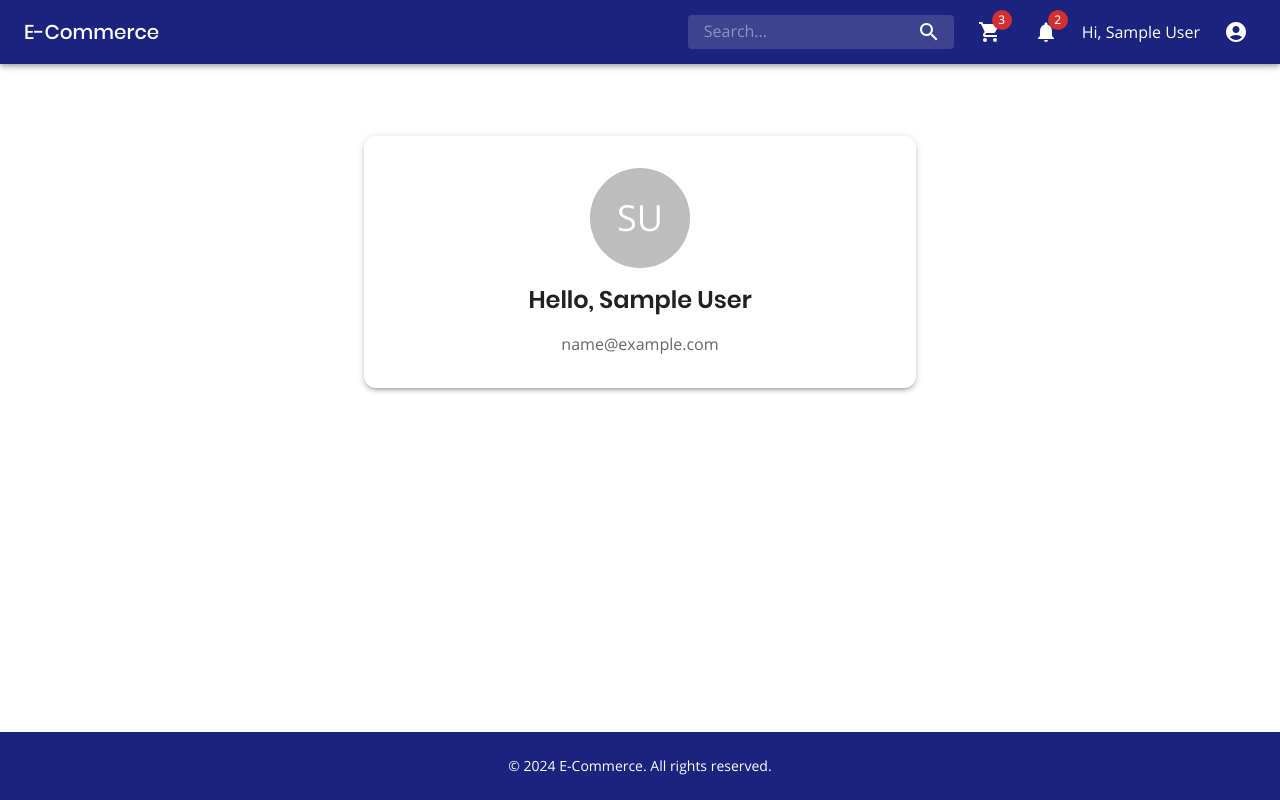
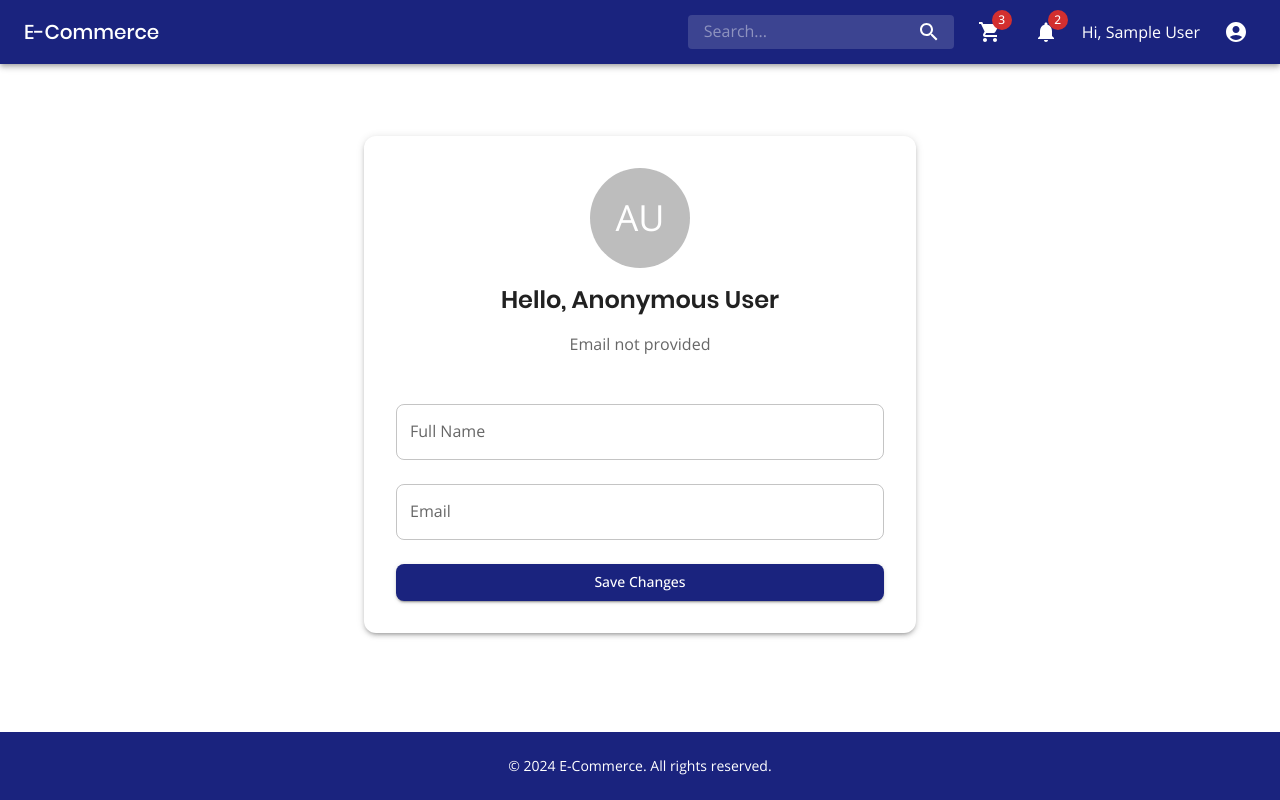
Before and after one commit to Nizarmw/E-Commerce, a React (Vite) app in the folder front-end/: page /profile in a window 1280 px wide. Built offline with nearby package versions, Linux system fonts and the light colour scheme; no server answers; sample sign-in values are in the browser's storage; a web font is replaced by a local one.

Commit message:
halaman profile dan update user

```diff
--- a/front-end/src/pages/public/Profile.jsx
+++ b/front-end/src/pages/public/Profile.jsx
@@ -7,16 +7,19 @@ import {
   Avatar,
   Paper,
   Stack,
+  TextField,
+  Button,
+  Alert,
 } from "@mui/material";
 import api from "../../services/api";
-import { use } from "react";
 import { getUserInfo, isAuthenticated } from "../../utils/auth";
 import { useNavigate } from "react-router-dom";
 
 const Profile = () => {
-  const userInfo = getUserInfo();
-  const [user, setUser] = useState({});
   const navigate = useNavigate();
+  const [user, setUser] = useState({ name: "", email: "" });
+  const [formData, setFormData] = useState({ name: "", email: "" });
+  const [successMessage, setSuccessMessage] = useState("");
 
   useEffect(() => {
     if (!isAuthenticated()) {
@@ -24,21 +27,22 @@ const Profile = () => {
       navigate("/login", { state: { from: "/profile" } });
       return;
     }
-  }, [navigate]);
 
     const getUser = async () => {
       try {
-      const user = await api.get("/profile");
-
-      console.log(user.data);
+        const response = await api.get("/profile");
+        setUser(response.data);
+        setFormData({
+          name: response.data.name || "",
+          email: response.data.email || "",
+        });
       } catch (error) {
         console.error("Error getting user info:", error);
       }
     };
 
-  useEffect(() => {
     getUser();
-  }, []);
+  }, [navigate]);
 
   const getInitials = (name) => {
     if (!name) return "A";
@@ -49,23 +53,70 @@ const Profile = () => {
       .toUpperCase();
   };
 
+  const handleChange = (e) => {
+    const { name, value } = e.target;
+    setFormData((prev) => ({
+      ...prev,
+      [name]: value,
+    }));
+  };
+
+  const handleSubmit = async (e) => {
+    e.preventDefault();
+    try {
+      const res = await api.put("/profile", formData);
+      setUser(res.data);
+      setSuccessMessage("Profile updated successfully!");
+    } catch (err) {
+      console.error("Update failed:", err);
+    }
+  };
+
   return (
     <PublicLayout>
       <Container maxWidth="sm" sx={{ mt: 6 }}>
         <Paper elevation={3} sx={{ p: 4, borderRadius: 3 }}>
           <Stack direction="column" alignItems="center" spacing={2}>
             <Avatar sx={{ width: 100, height: 100, fontSize: 36 }}>
-              {getInitials(userInfo?.name)}
+              {getInitials(user.name || "Anonymous User")}
             </Avatar>
 
             <Typography variant="h5" fontWeight={600}>
-              Hello, {userInfo?.name || "Anonymous User"}
+              Hello, {user.name || "Anonymous User"}
             </Typography>
 
             <Typography variant="body1" color="text.secondary">
-              {userInfo?.email || "Email not provided"}
+              {user.email || "Email not provided"}
             </Typography>
           </Stack>
+
+          <Box component="form" onSubmit={handleSubmit} sx={{ mt: 4 }}>
+            {successMessage && (
+              <Alert severity="success" sx={{ mb: 2 }}>
+                {successMessage}
+              </Alert>
+            )}
+
+            <TextField
+              fullWidth
+              name="name"
+              label="Full Name"
+              value={formData.name}
+              onChange={handleChange}
+              margin="normal"
+            />
+            <TextField
+              fullWidth
+              name="email"
+              label="Email"
+              value={formData.email}
+              onChange={handleChange}
+              margin="normal"
+            />
+            <Button type="submit" variant="contained" fullWidth sx={{ mt: 2 }}>
+              Save Changes
+            </Button>
+          </Box>
         </Paper>
       </Container>
     </PublicLayout>
```
Lines whose indentation alone changed are shown as unchanged.
